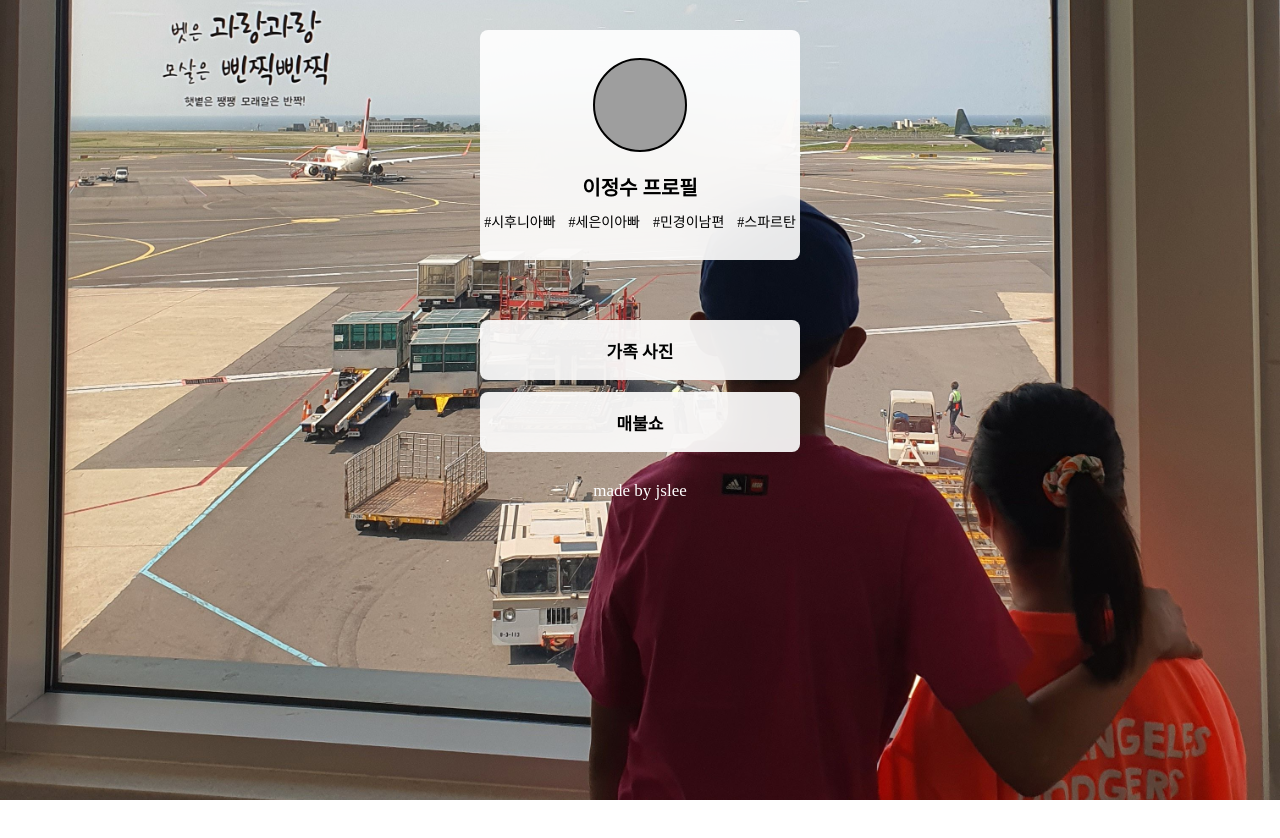
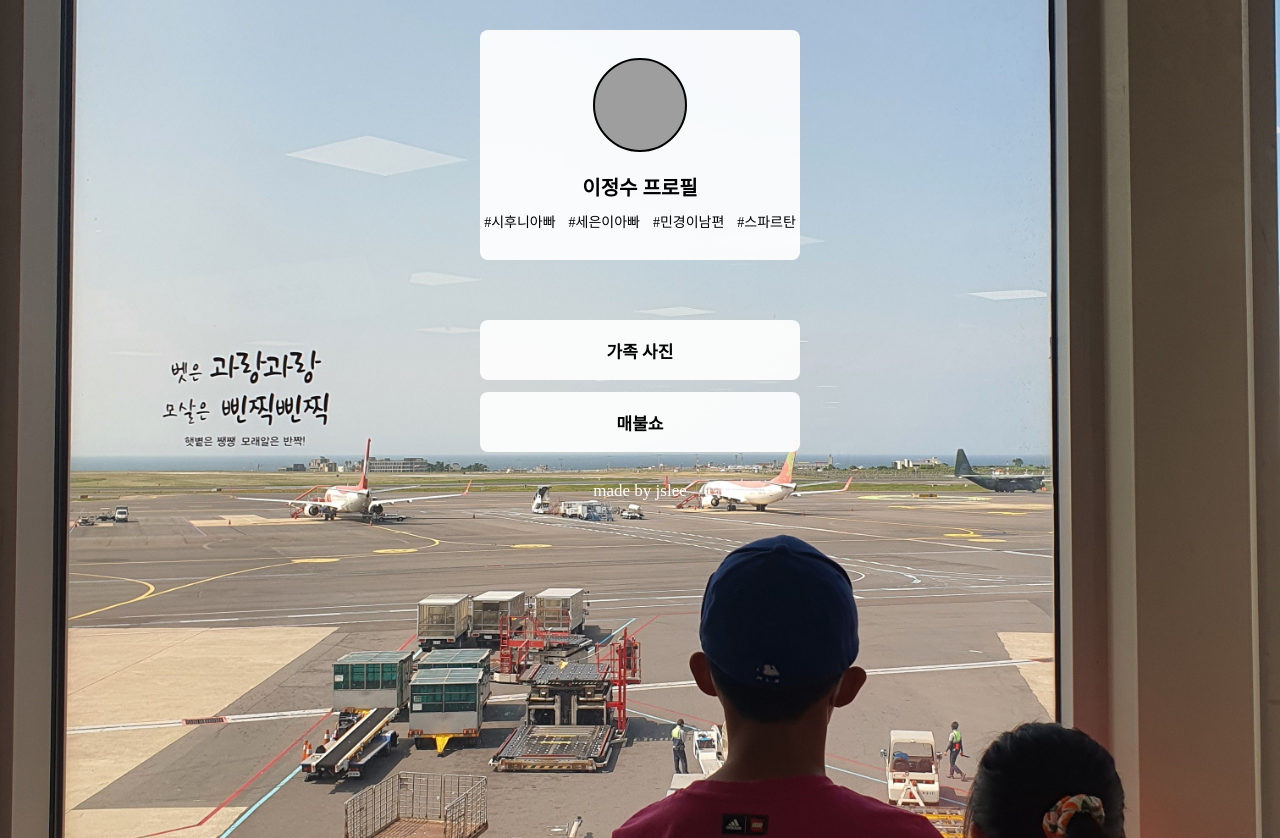
Before and after one commit to jungsoolee3438/mypage, a plain HTML site: page index.html in a window 1280 px wide. Before the commit the page ends 800 px from the top, so only its background shows below. Drawn offline with Linux system fonts and the light colour scheme; grey boxes are pictures that could not be loaded; a web font is replaced by a local one.

Commit message:
Update index.html

```diff
--- a/index.html
+++ b/index.html
@@ -17,7 +17,7 @@
             background-image: url('시훈세은2.jpg');
             background-position: center;
             background-size: cover;
-            height: 15vh;
+            height: 100vh;
           }
         .pro {
             background: rgba(255, 255, 255, 0.9);
```
